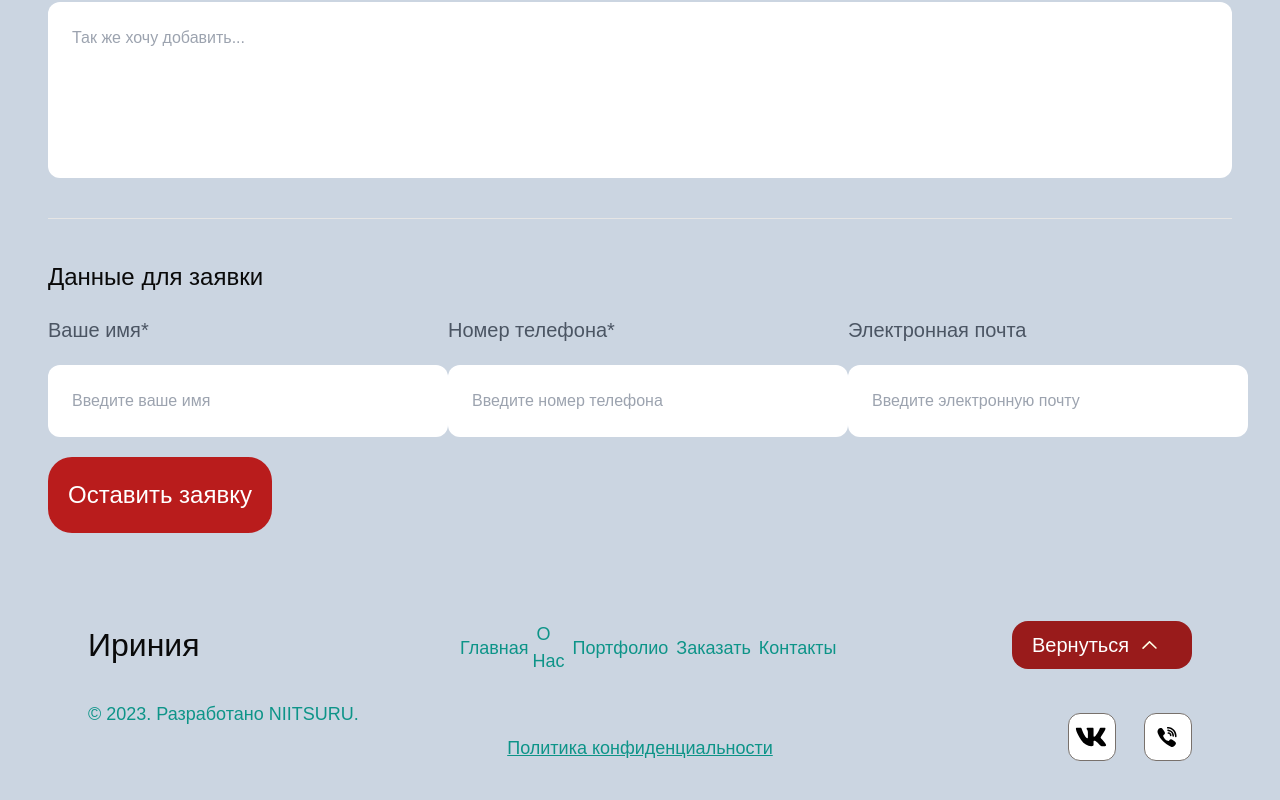
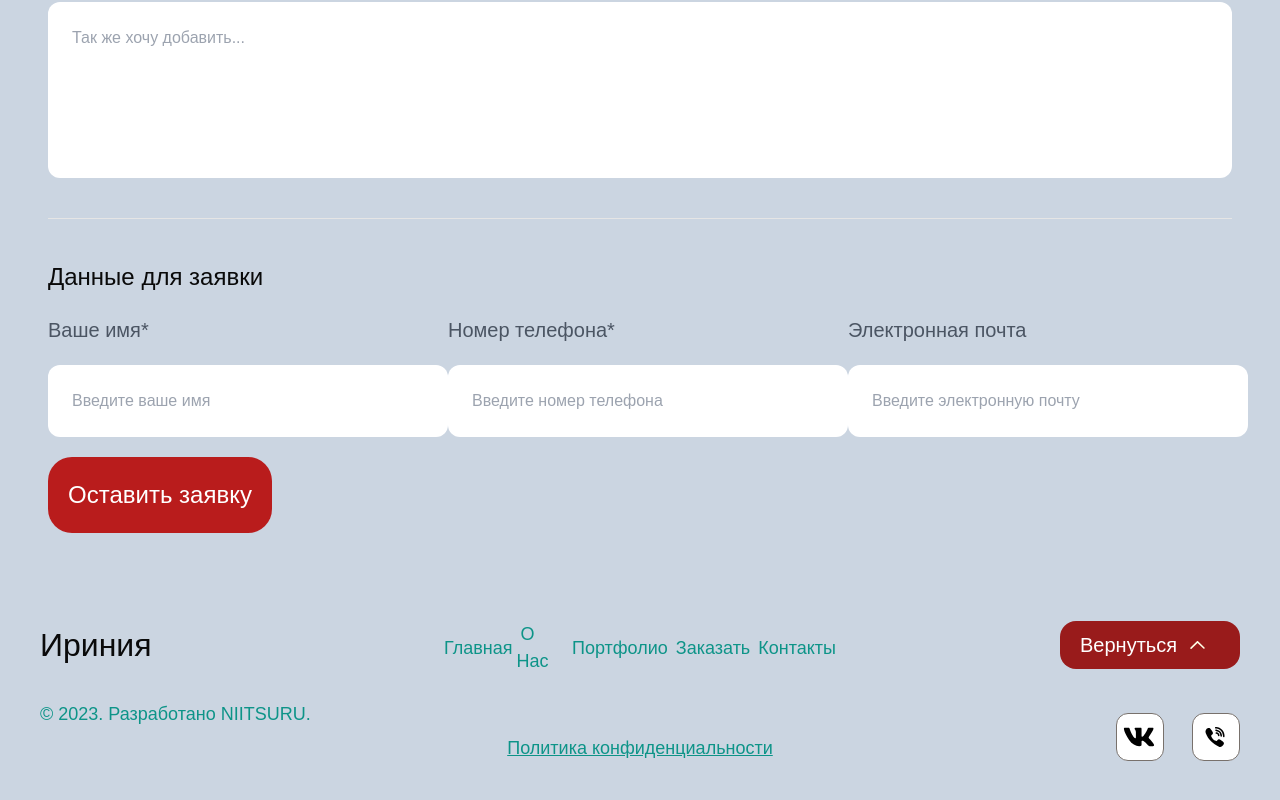
Before and after one commit to Efrak1/irinia, a Next.js app: page / in a window 1280 px wide. Shown: the part 4257-5057 px from the top of the page. Built offline with nearby package versions, Linux system fonts and the light colour scheme.

Commit message:
fix footer

```diff
--- a/src/app/layout.tsx
+++ b/src/app/layout.tsx
@@ -1,7 +1,8 @@
 import type { Metadata } from "next";
 import localFont from "next/font/local";
 import "./globals.css";
-import { Logo } from "@/components/Head/Logo";
+import { Hearder } from "@/components/Head/Hearder";
+import { Footer } from "@/components/Footer/Footer";
 
 const geistSans = localFont({
   src: "./fonts/GeistVF.woff",
@@ -28,12 +29,15 @@ export default function RootLayout({
     <html lang="en">
       <meta name="viewport" content="width=device-width, initial-scale=1.0"></meta>
       <body className={`${geistSans.variable} ${geistMono.variable} antialiased bg-slate-300 h-full`}>
-        <Logo />
+        <Hearder />
         <main className=" px-12 ">
           {children}
         </main>
 
       </body>
+      <footer>
+        <Footer/>
+      </footer>
     </html>
   );
 }
--- a/src/app/page.tsx
+++ b/src/app/page.tsx
@@ -2,7 +2,7 @@
 import React from "react";
 import { motion } from "framer-motion";
 import { Menu } from "@/components/Menu/Menu";
-import { Footer } from "../components/Footer/Footer";
+// import { Footer } from "../components/Footer/Footer";
 import { AboutUs } from "@/components/AboutUs/AboutUs";
 import { Application } from "@/components/Application/Application";
 import { Order } from "@/components/Order/Order";
@@ -22,7 +22,7 @@ export default function Page() {
       <Swiper />
       <Order />
       <Application />
-      <Footer />
+      {/* <Footer /> */}
     </motion.div>
   );
 }
--- a/src/components/Footer/Footer.tsx
+++ b/src/components/Footer/Footer.tsx
@@ -1,13 +1,83 @@
+'use client'
 import React from 'react'
 import Link from 'next/link'
 import { BackButton, Tel, Vk } from './ButtonFooter'
 import { MobileFooter } from './MobileFooter'
 
+import { useEffect } from 'react'
+import { useState } from 'react'
+
+// export const Footer = () => {
+//     return (
+//         <>
+//             <div className='sm:flex hidden p-10'>
+//                 <section id='footer' className='grid-cols-3 grid mt-12 relative'>
+//                     <div className='flex-row justify-between'>
+//                         <Link href='/#logo' className='flex text-[32px] items-start'>Ириния</Link>
+//                         <p className='text-[18px] flex-row text-teal-600 mt-[32px]'>© 2023. Разработано <a className='text-teal-600 transition ease-in-out delay-50 hover:text-slate-700 duration-300' href="https://niitsuru.com">NIITSURU</a>.</p>
+//                     </div>
+//                     <div>
+//                         <ul className='flex flex-row justify-between items-center'>
+//                             <li>
+//                                 <Link className='text-[18px] p-1 text-teal-600 transition ease-in-out delay-50 hover:text-slate-700 duration-300' href="/#logo">Главная</Link>
+//                             </li>
+//                             <li>
+//                                 <Link className='text-[18px] p-1 text-teal-600 transition ease-in-out delay-50 hover:text-slate-700 duration-300' href="#about">О Нас</Link>
+//                             </li>
+//                             <li>
+//                                 <Link className='text-[18px] p-1 text-teal-600 transition ease-in-out delay-50 hover:text-slate-700 duration-300' href="/gallery">Портфолио</Link>
+//                             </li>
+//                             <li>
+//                                 <Link className='text-[18px] p-1 text-teal-600 transition ease-in-out delay-50 hover:text-slate-700 duration-300' href="/#order">Заказать</Link>
+//                             </li>
+//                             <li>
+//                                 <Link className='text-[18px] p-1 text-teal-600 transition ease-in-out delay-50 hover:text-slate-700 duration-300' href="/#footer">Контакты</Link>
+//                             </li>
+//                         </ul>
+//                         <Link href="https://translated.turbopages.org/proxy_u/en-ru.ru.7616d861-6761eb46-a9670362-74722d776562/https/en.wikipedia.org/wiki/Privacy_policy" className='mt-[60px] text-[18px] w-full underline flex justify-center text-teal-600 transition ease-in-out delay-50 hover:text-slate-700 duration-300'>
+//                             Политика конфиденциальности
+//                         </Link>
+//                     </div>
+//                     <div>
+//                         <ul className='flex justify-end items-end'>
+//                             <BackButton />
+//                         </ul>
+//                         <div className='flex justify-end items-end gap-7 mt-7'>
+//                             <Vk />
+//                             <Tel />
+//                         </div>
+//                     </div>
+//                 </section>
+//             </div>
+//             <div className='sm:hidden'>
+//                 <MobileFooter />
+//             </div>
+
+//         </>
+//     )
+// }
+
 export const Footer = () => {
+    const [isVisible, setIsVisible] = useState(window.innerWidth < 640);
+
+    const handleResize = () => {
+        setIsVisible(window.innerWidth < 640);
+    };
+
+    useEffect(() => {
+        window.addEventListener('resize', handleResize);
+        return () => {
+            window.removeEventListener('resize', handleResize);
+        };
+    }, []);
+
     return (
         <>
-            <div className='sm:flex hidden p-10'>
-                <section id='footer' className='grid-cols-3 grid mt-12'>
+            {isVisible ? (
+                <MobileFooter />
+            ) : (
+                <div className='p-10'>
+                    <section id='footer' className='grid-cols-3 grid mt-12 relative'>
                         <div className='flex-row justify-between'>
                             <Link href='/#logo' className='flex text-[32px] items-start'>Ириния</Link>
                             <p className='text-[18px] flex-row text-teal-600 mt-[32px]'>© 2023. Разработано <a className='text-teal-600 transition ease-in-out delay-50 hover:text-slate-700 duration-300' href="https://niitsuru.com">NIITSURU</a>.</p>
@@ -45,8 +115,7 @@ export const Footer = () => {
                         </div>
                     </section>
                 </div>
-            <div className='sm:hidden'><MobileFooter /></div>
-
+            )}
         </>
-    )
-}
+    );
+};
--- a/src/components/Head/Logo.tsx
+++ b/src/components/Head/Hearder.tsx
@@ -3,7 +3,7 @@ import React from 'react'
 import { Navigation } from '@/components/Head/Navigation'
 import { MobileNavigation } from './MobileNavigation'
 
-export const Logo: React.FC = () => {
+export const Hearder: React.FC = () => {
   return (
     <header id='logo'>
       <div className='sm:flex hidden'>
```
Lines whose indentation alone changed are shown as unchanged.
